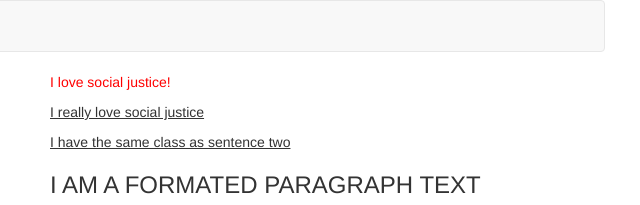
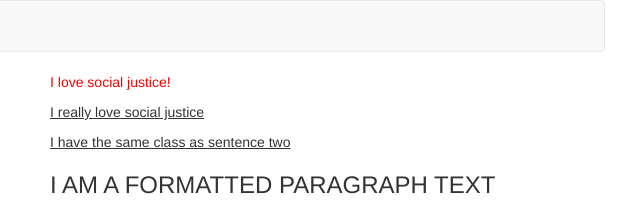
Before and after one commit to CreatingChange/Beginner, a plain HTML site: page index.html in a window 1280 px wide. Shown: the top 205 px of the page, 605-1245 px from the left. Drawn offline with Linux system fonts and the light colour scheme.

Commit message:
fix typo on index page

```diff
--- a/index.html
+++ b/index.html
@@ -38,7 +38,7 @@
 				<p class="sentence-2">I have the same class as sentence two</p>
 
 				<div id="main-paragraph">
-					<h3> I AM A FORMATED PARAGRAPH TEXT</h3>
+					<h3> I AM A FORMATTED PARAGRAPH TEXT</h3>
 					<p>The path of the righteous man is beset on all sides by the iniquities of the selfish and the tyranny of evil men. Blessed is he who, in the name of charity and good will, shepherds the weak through the valley of darkness, for he is truly his brother's keeper and the finder of lost children. And I will strike down upon thee with great vengeance and furious anger those who would attempt to poison and destroy My brothers. And you will know My name is the Lord when I lay My vengeance upon thee.</p>
 
 					<p>The path of the righteous man is beset on all sides by the iniquities of the selfish and the tyranny of evil men. Blessed is he who, in the name of charity and good will, shepherds the weak through the valley of darkness, for he is truly his brother's keeper and the finder of lost children. And I will strike down upon thee with great vengeance and furious anger those who would attempt to poison and destroy My brothers. And you will know My name is the Lord when I lay My vengeance upon thee.</p>
```
